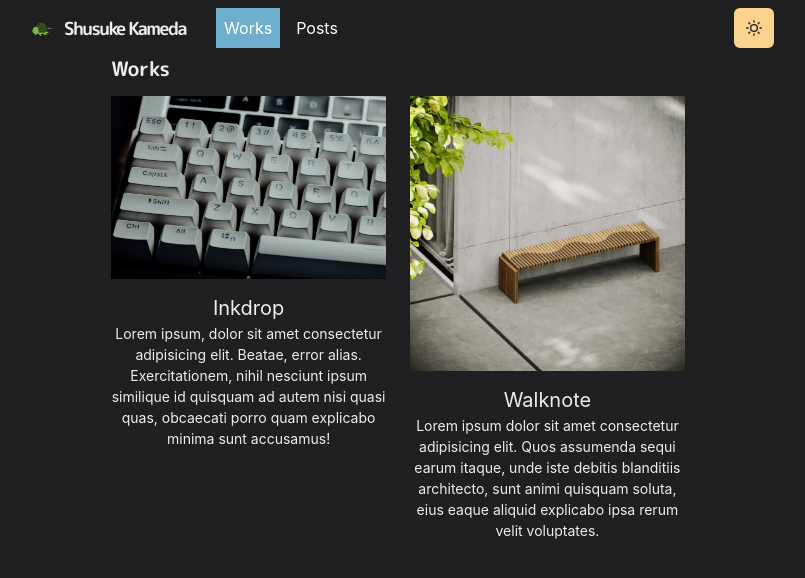
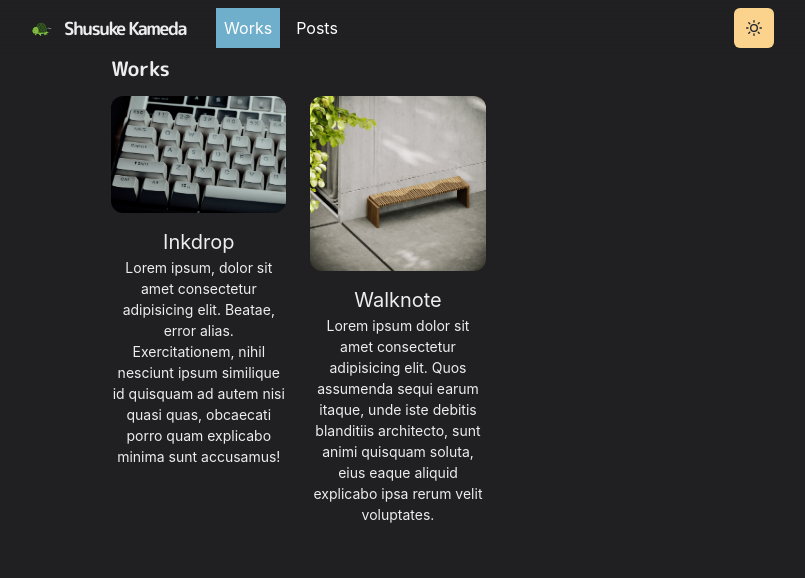
Before and after one commit to hi-lee-mon/Next-Chakra-Emotinon-styled-website, a Next.js app: page /works in a window 1280 px wide. Shown: the top 578 px of the page, without its empty margins (242-1047 px from the left). Built offline with nearby package versions, Linux system fonts and the light colour scheme.

Commit message:
ページ全体のアニメーション実装

```diff
--- /dev/null
+++ b/src/components/layouts/article.tsx
@@ -0,0 +1,36 @@
+import { motion } from 'framer-motion';
+import Head from 'next/head';
+import { GridItemStyle } from '../gridItem';
+
+const variants = {
+  hidden: { opacity: 0, x: 0, y: 20 },
+  enter: { opacity: 1, x: 0, y: 0 },
+  exit: { opacity: 0, x: 0, y: 20 },
+};
+
+type Props = {
+  children: React.ReactNode;
+  title: string;
+};
+const Layout = ({ children, title }: Props) => (
+  <motion.article
+    initial='hidden'
+    animate='enter'
+    exit='exit'
+    variants={variants}
+    transition={{ duration: 0.4, type: 'easeInOut' }}
+    style={{ position: 'relative' }}
+  >
+    <>
+      {title && (
+        <Head>
+          <title>{title} - Kameda Shunsuke</title>
+        </Head>
+      )}
+      {children}
+      <GridItemStyle />
+    </>
+  </motion.article>
+);
+
+export default Layout;
--- a/src/pages/_app.tsx
+++ b/src/pages/_app.tsx
@@ -1,5 +1,6 @@
 import '../styles/globals.css';
 import { ChakraProvider } from '@chakra-ui/react';
+import { AnimatePresence } from 'framer-motion';
 import type { AppProps } from 'next/app';
 import theme from '../lib/theme';
 import Fonts from '@/components/font';
@@ -10,7 +11,9 @@
     <ChakraProvider theme={theme}>
       <Fonts />
       <Layout router={router}>
-        <Component {...pageProps} key={router.route} />
+        <AnimatePresence exitBeforeEnter={true} initial={true}>
+          <Component {...pageProps} key={router.route} />
+        </AnimatePresence>
       </Layout>
     </ChakraProvider>
   );
--- a/src/pages/works.tsx
+++ b/src/pages/works.tsx
@@ -1,30 +1,33 @@
 import { Container, Box, Heading, SimpleGrid, Divider } from '@chakra-ui/react';
 import { WorkGridItem } from '@/components/gridItem';
+import Layout from '@/components/layouts/article';
 import Section from '@/components/section';
 import thumbWalknote from 'public/image/bilal-mansuri-_nFgGYxeGD4-unsplash.jpg';
 import thumbInkdrop from 'public/image/dongsh-a6fr5ynh_E0-unsplash.jpg';
 
 const Works = () => {
   return (
+    <Layout>
       <Container>
         <Heading as='h3' fontSize={20} mb={4}>
           Works
         </Heading>
-      <SimpleGrid columns={[1, 1, 2]} gap={6}>
+        <SimpleGrid columns={[1, 2, 3]} gap={6}>
           <Section>
             <WorkGridItem id='inkdrop' title='Inkdrop' thumbnail={thumbInkdrop}>
-            Lorem ipsum, dolor sit amet consectetur adipisicing elit. Beatae, error alias. Exercitationem, nihil nesciunt ipsum similique id quisquam
-            ad autem nisi quasi quas, obcaecati porro quam explicabo minima sunt accusamus!
+              Lorem ipsum, dolor sit amet consectetur adipisicing elit. Beatae, error alias. Exercitationem, nihil nesciunt ipsum similique id
+              quisquam ad autem nisi quasi quas, obcaecati porro quam explicabo minima sunt accusamus!
             </WorkGridItem>
           </Section>
           <Section>
             <WorkGridItem id='walknote' title='Walknote' thumbnail={thumbWalknote}>
-            Lorem ipsum dolor sit amet consectetur adipisicing elit. Quos assumenda sequi earum itaque, unde iste debitis blanditiis architecto, sunt
-            animi quisquam soluta, eius eaque aliquid explicabo ipsa rerum velit voluptates.
+              Lorem ipsum dolor sit amet consectetur adipisicing elit. Quos assumenda sequi earum itaque, unde iste debitis blanditiis architecto,
+              sunt animi quisquam soluta, eius eaque aliquid explicabo ipsa rerum velit voluptates.
             </WorkGridItem>
           </Section>
         </SimpleGrid>
       </Container>
+    </Layout>
   );
 };
 
```
Also changed, not shown: src/pages/index.tsx (+8 -5 lines). Lines whose indentation alone changed are shown as unchanged.
